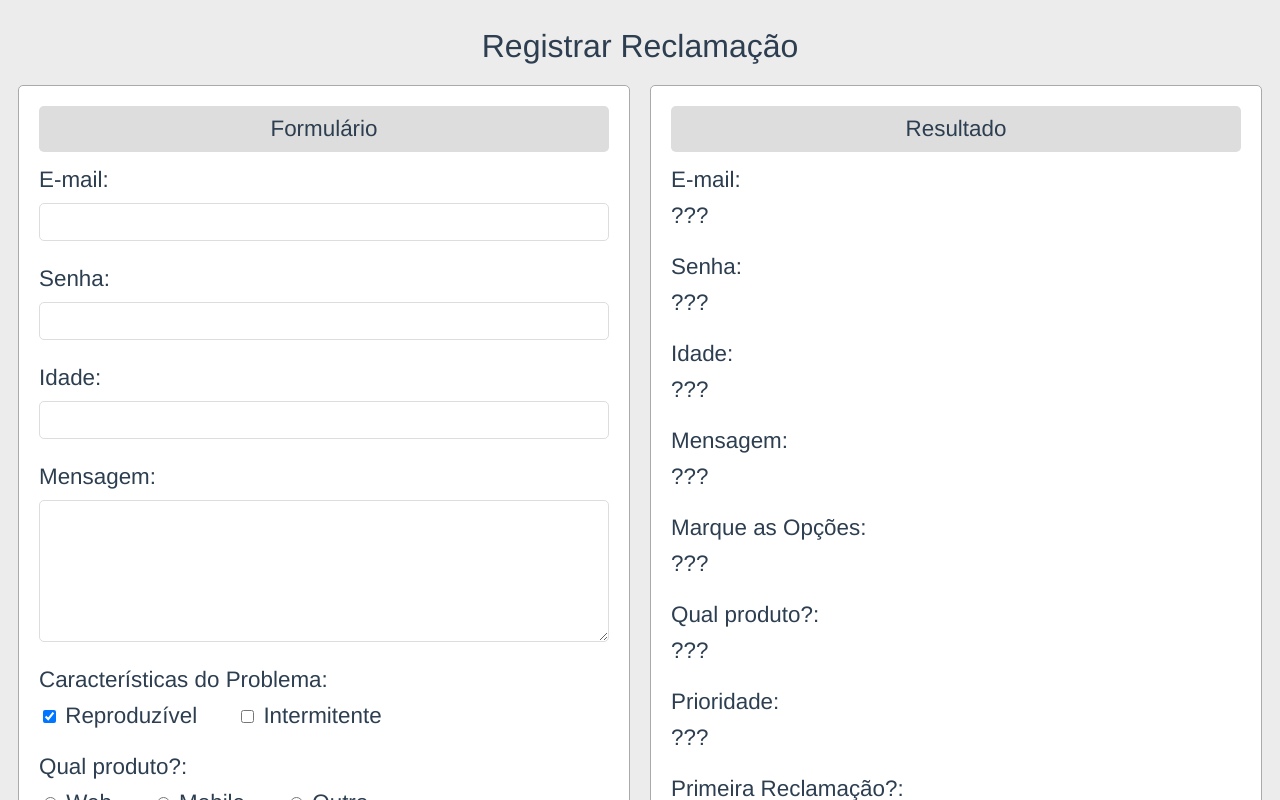
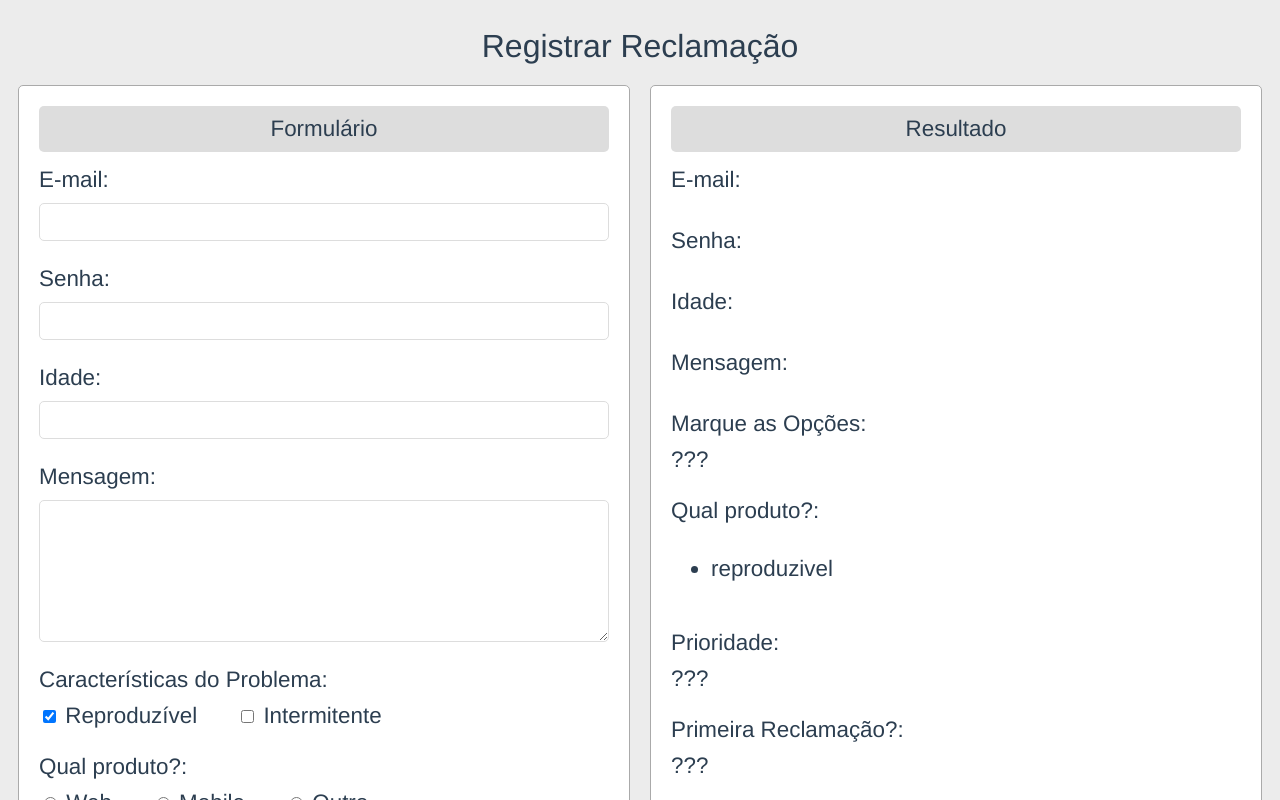
Before and after one commit to Sharpista/LearningVueJS, a Vue app in the folder formulario-exercicios/formulario-exercicios/: page / in a window 1280 px wide. Both pictures are taken after a click on the checkbox 49 px from the left and 716 px from the top of the page. Shown: the top 800 px of the page. Built offline with nearby package versions, Linux system fonts and the light colour scheme.

Commit message:
commitando arquivos

```diff
--- a/formulario-exercicios/formulario-exercicios/src/App.vue
+++ b/formulario-exercicios/formulario-exercicios/src/App.vue
@@ -5,20 +5,22 @@
 			<form class="painel">
 				<div class="cabecalho">Formulário</div>
 				<Rotulo nome="E-mail">
-					<input type="text" v-model="email" >
+					<input type="text" v-model="usuario.email" >
 				</Rotulo>
 				<Rotulo nome="Senha">
-					<input type="password">
+					<input type="password" v-model="usuario.senha">
 				</Rotulo>
 				<Rotulo nome="Idade">
-					<input type="number">
+					<input type="number" v-model="usuario.idade">
 				</Rotulo>
 				<Rotulo nome="Mensagem">
-					<textarea name="" cols="30" rows="5"></textarea>
+					<textarea name="" cols="30" rows="5" v-model="mensagem"></textarea>
 				</Rotulo>
 				<Rotulo nome="Características do Problema">
-					<span class="mr-4"><input type="checkbox" value="reproduzivel"> Reproduzível</span>
-					<span><input type="checkbox" value="intermitente"> Intermitente</span>
+					<span class="mr-4"><input type="checkbox" value="reproduzivel"
+					v-model="caracteristicas"> Reproduzível</span>
+					<span><input type="checkbox" value="intermitente"
+					v-model="caracteristicas"> Intermitente</span>
 				</Rotulo>
 				<Rotulo nome="Qual produto?">
 					<span class="mr-4"><input type="radio"> Web</span>
@@ -39,22 +41,26 @@
 			<div class="painel">
 				<div class="cabecalho">Resultado</div>
 				<Rotulo nome="E-mail">
-					<span>???</span>
+					<span>{{usuario.email}}</span>
 				</Rotulo>
 				<Rotulo nome="Senha">
-					<span>???</span>
+					<span>{{usuario.senha}}</span>
 				</Rotulo>
 				<Rotulo nome="Idade">
-					<span>???</span>
+					<span>{{usuario.idade}}</span>
 				</Rotulo>
 				<Rotulo nome="Mensagem">
-					<span>???</span>
+					<span style="white-space: pre;">{{mensagem}}</span>
 				</Rotulo>
 				<Rotulo nome="Marque as Opções">
 					<span>???</span>
 				</Rotulo>
 				<Rotulo nome="Qual produto?">
-					<span>???</span>
+					<span>
+						<ul>
+							<li v-for="c in caracteristicas" :key="c">{{c}}</li>
+						</ul>
+					</span>
 				</Rotulo>
 				<Rotulo nome="Prioridade">
 					<span>???</span>
@@ -76,7 +82,14 @@ export default {
 	components: { Rotulo, Escolha },
 	data() {
 		return {
-			email: ''
+			usuario:{
+				email:'',
+				senha:'',
+				idade:'',
+
+			},
+			mensagem:'',
+			caracteristicas : []
 		}
 	},
 }
```
